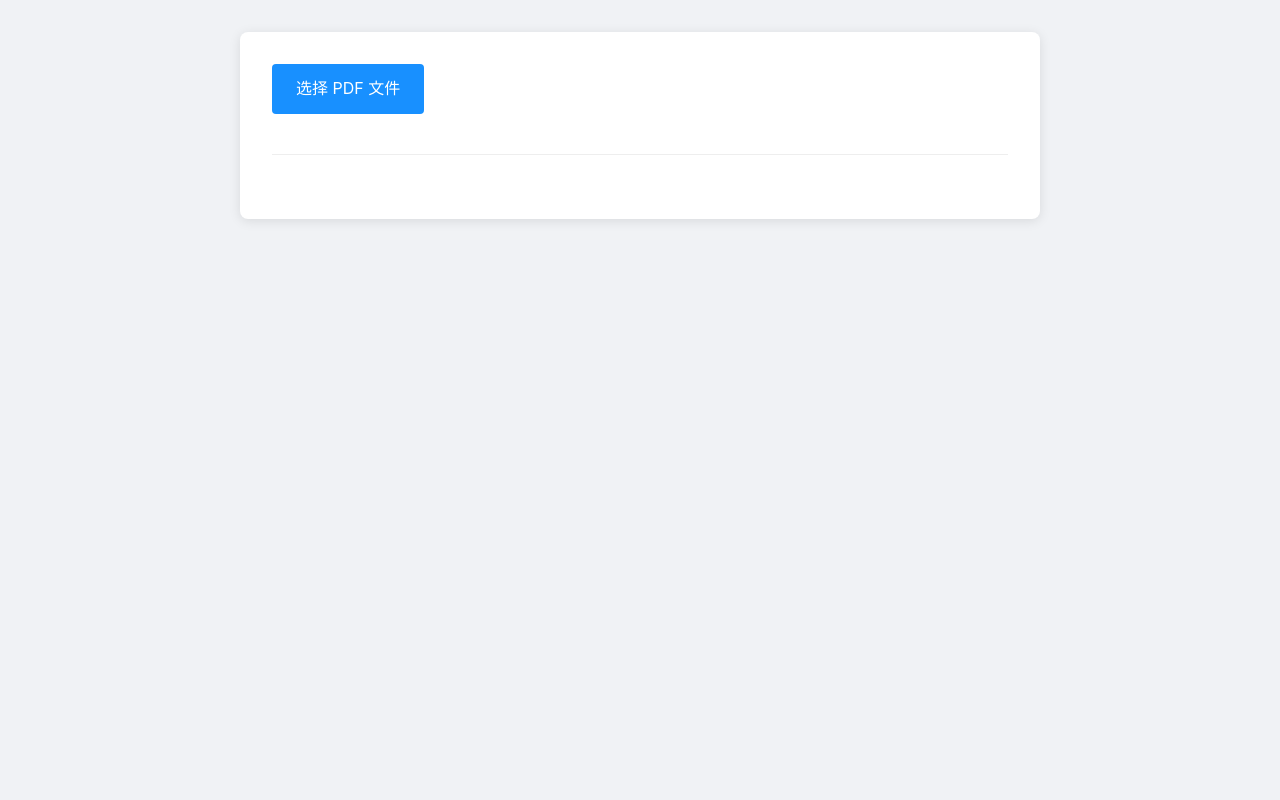
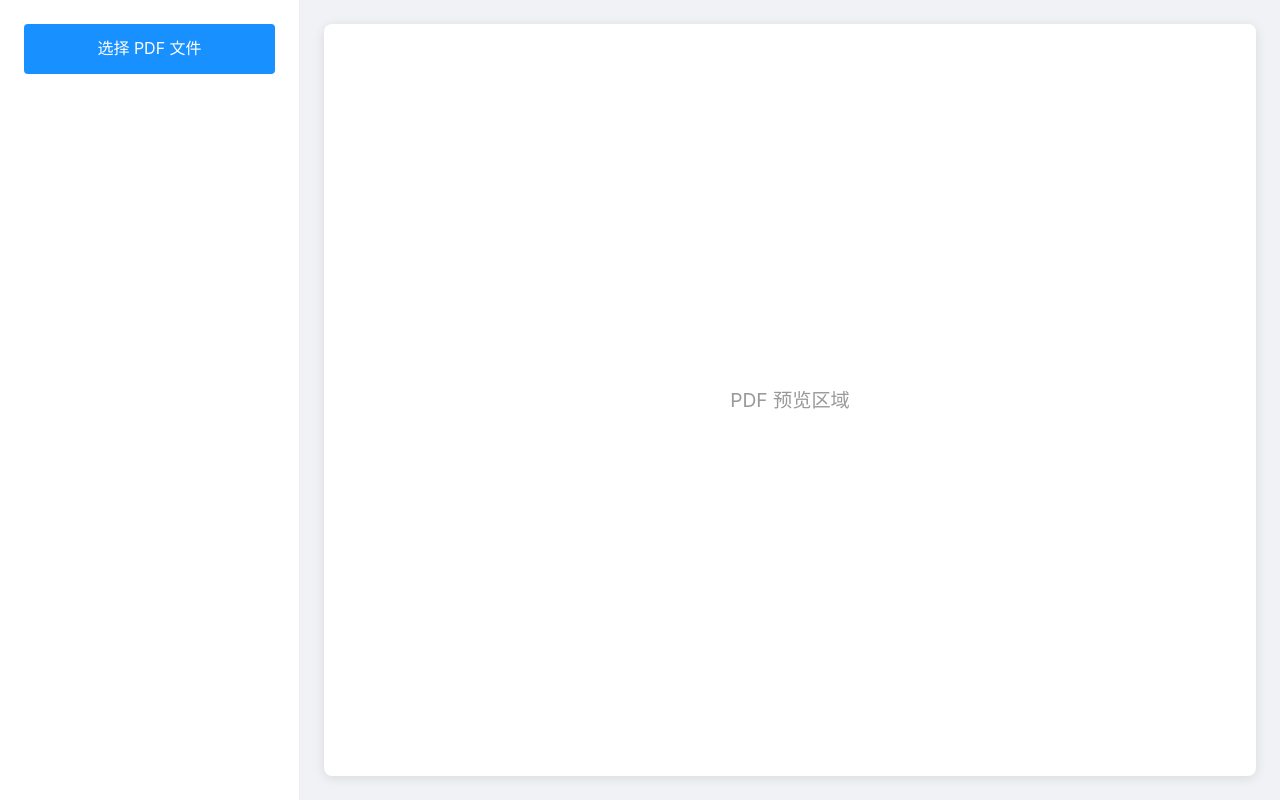
Before and after one commit to Linhieng/pdf-utils, a Vue app: page / in a window 1280 px wide. Built offline with nearby package versions, Linux system fonts and the light colour scheme.

Commit message:
展示pdf页数和pdf名称

```diff
--- a/src/main/pdfHandler.js
+++ b/src/main/pdfHandler.js
@@ -25,11 +25,8 @@ async function getPDFInfo(pdfPath) {
     // 获取文档信息
     const metadata = await doc.getMetadata()
 
-
     return {
       numPages: doc.numPages,
-      info: metadata.info,
-      metadata: metadata.metadata,
       fileName: pdfPath.split(/[\\/]/).pop()
     }
   } catch (error) {
--- a/src/renderer/src/App.vue
+++ b/src/renderer/src/App.vue
@@ -28,7 +28,7 @@ const handleFileSelect = async (event) => {
 
 <template>
   <div class="container">
-    <div class="card">
+    <div class="sidebar">
       <div class="file-section">
         <div class="file-input-container">
           <input
@@ -42,12 +42,9 @@ const handleFileSelect = async (event) => {
             <span class="button-text">选择 PDF 文件</span>
           </label>
         </div>
-        <div class="file-name" v-if="fileName">当前文件：{{ fileName }}</div>
       </div>
 
       <div class="info-section" v-if="pdfInfo">
-        <h2 class="info-title">PDF 文件信息</h2>
-        <div class="info-grid">
         <div class="info-item">
           <div class="info-label">文件名</div>
           <div class="info-value">{{ pdfInfo.fileName }}</div>
@@ -56,23 +53,12 @@ const handleFileSelect = async (event) => {
           <div class="info-label">总页数</div>
           <div class="info-value">{{ pdfInfo.numPages }} 页</div>
         </div>
-          <div class="info-item" v-if="pdfInfo.info?.Title">
-            <div class="info-label">标题</div>
-            <div class="info-value">{{ pdfInfo.info.Title }}</div>
-          </div>
-          <div class="info-item" v-if="pdfInfo.info?.Author">
-            <div class="info-label">作者</div>
-            <div class="info-value">{{ pdfInfo.info.Author }}</div>
-          </div>
-          <div class="info-item" v-if="pdfInfo.info?.CreationDate">
-            <div class="info-label">创建日期</div>
-            <div class="info-value">{{ pdfInfo.info.CreationDate }}</div>
-          </div>
-          <div class="info-item" v-if="pdfInfo.info?.ModDate">
-            <div class="info-label">修改日期</div>
-            <div class="info-value">{{ pdfInfo.info.ModDate }}</div>
       </div>
     </div>
+
+    <div class="preview-container">
+      <div class="preview-placeholder">
+        PDF 预览区域
       </div>
     </div>
   </div>
@@ -80,27 +66,40 @@ const handleFileSelect = async (event) => {
 
 <style scoped>
 .container {
-  padding: 2rem;
   min-height: 100vh;
   background-color: #f0f2f5;
   display: flex;
-  justify-content: center;
-  align-items: flex-start;
 }
 
-.card {
+.sidebar {
+  width: 300px;
+  background: white;
+  padding: 1.5rem;
+  border-right: 1px solid #eee;
+  display: flex;
+  flex-direction: column;
+  gap: 1.5rem;
+}
+
+.preview-container {
+  flex: 1;
+  padding: 1.5rem;
+  display: flex;
+  justify-content: center;
+  align-items: center;
+}
+
+.preview-placeholder {
+  width: 100%;
+  height: 100%;
   background: white;
   border-radius: 8px;
+  display: flex;
+  justify-content: center;
+  align-items: center;
+  color: #999;
+  font-size: 1.2rem;
   box-shadow: 0 2px 12px rgba(0, 0, 0, 0.1);
-  width: 100%;
-  max-width: 800px;
-  padding: 2rem;
-}
-
-.file-section {
-  margin-bottom: 2rem;
-  padding-bottom: 1.5rem;
-  border-bottom: 1px solid #eee;
 }
 
 .file-input-container {
@@ -120,35 +119,18 @@ const handleFileSelect = async (event) => {
   cursor: pointer;
   font-weight: 500;
   transition: background-color 0.2s;
+  width: 100%;
+  text-align: center;
 }
 
 .file-input-label:hover {
   background-color: #40a9ff;
 }
 
-.file-name {
-  margin-top: 1rem;
-  color: #666;
-  font-size: 0.9rem;
-}
-
 .info-section {
   background-color: #fafafa;
   border-radius: 6px;
-  padding: 1.5rem;
-}
-
-.info-title {
-  margin: 0 0 1.5rem 0;
-  color: #262626;
-  font-size: 1.25rem;
-  font-weight: 500;
-}
-
-.info-grid {
-  display: grid;
-  grid-template-columns: repeat(auto-fit, minmax(250px, 1fr));
-  gap: 1.5rem;
+  padding: 1rem;
 }
 
 .info-item {
@@ -156,6 +138,11 @@ const handleFileSelect = async (event) => {
   padding: 1rem;
   border-radius: 4px;
   border: 1px solid #f0f0f0;
+  margin-bottom: 1rem;
+}
+
+.info-item:last-child {
+  margin-bottom: 0;
 }
 
 .info-label {
```
Lines whose indentation alone changed are shown as unchanged.
